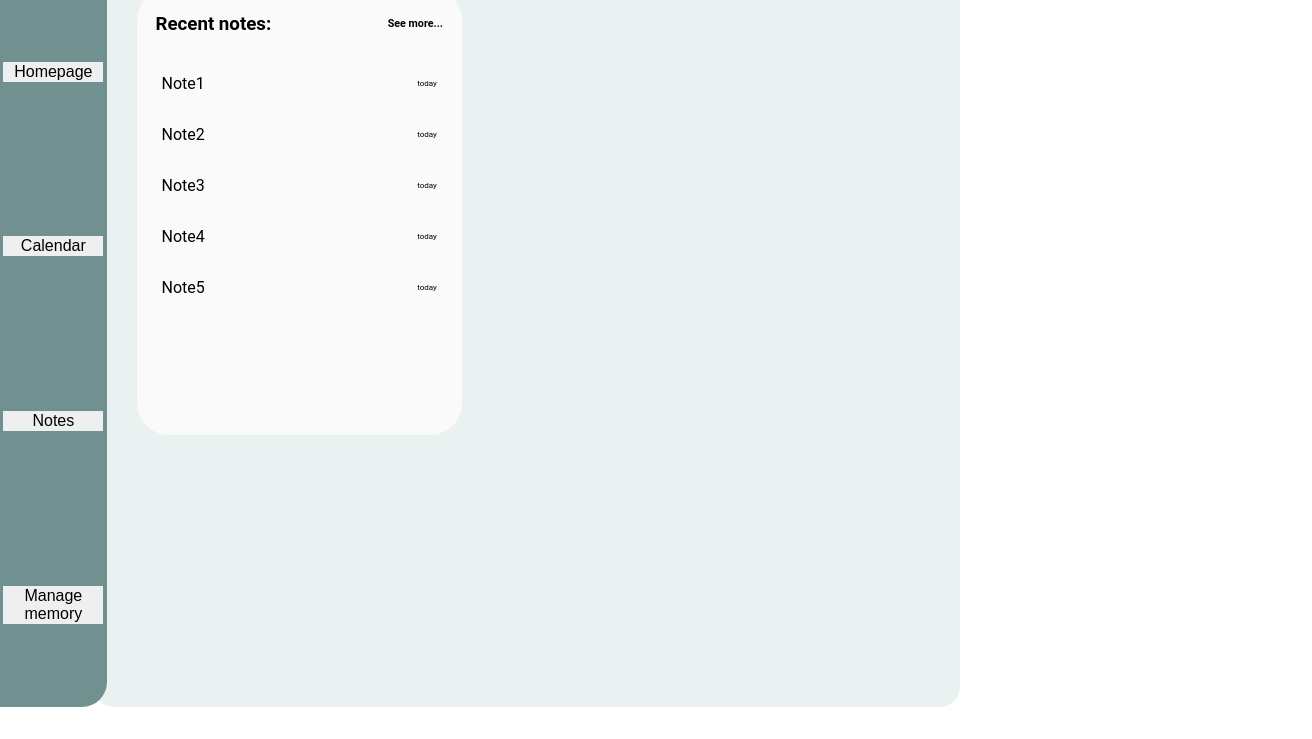
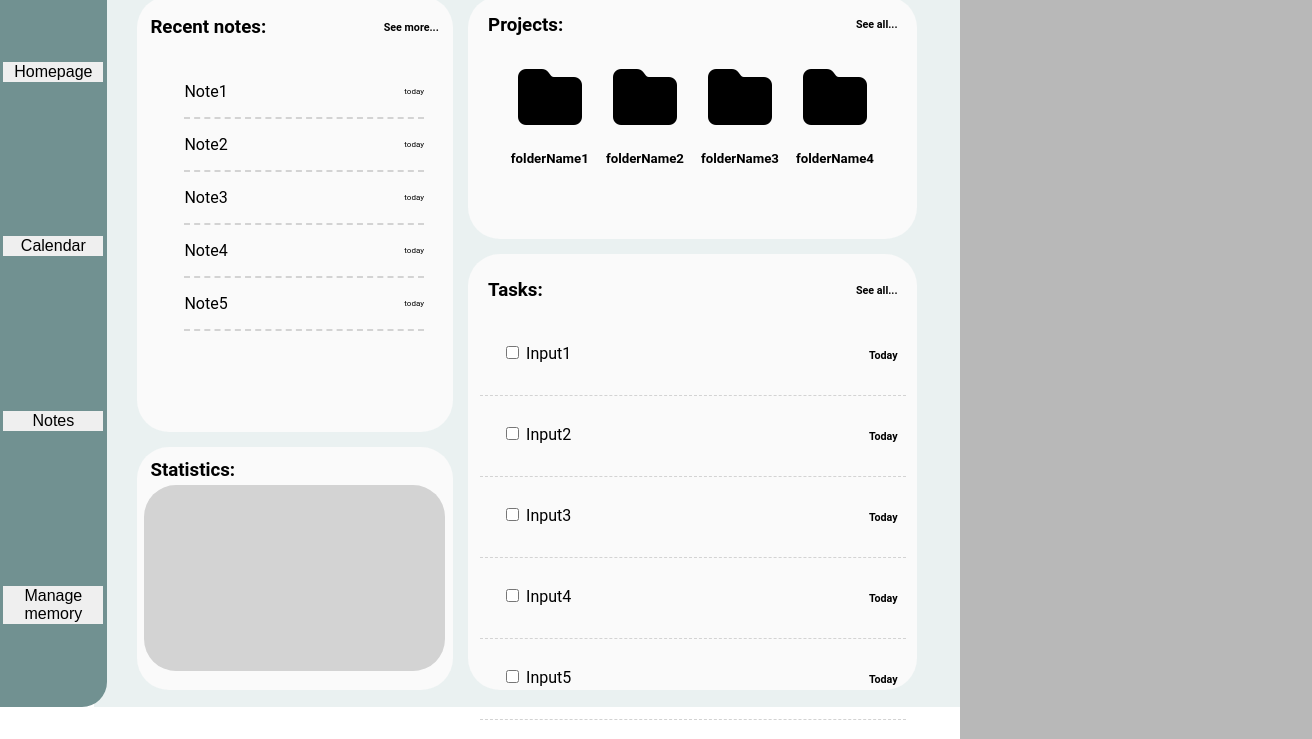
Before and after one commit to T-Tommasi/wag-ToDoApp, a website built with webpack: page src/template.html in a window 1280 px wide. Shown: the part 93-832 px from the top of the page, 1312 px wide, since content can reach past the window. Before the commit the page ends 800 px from the top, so only its background shows below. Built offline with nearby package versions, Linux system fonts and the light colour scheme.

Commit message:
(FEAT) Finished central area with temp elements
- Added temp elements for styling central area
- Styled most elements to be more appealing
- Created the necessary basic classes for functionality
- Initiated styling of last side-menu

```diff
--- a/package.json
+++ b/package.json
@@ -29,6 +29,7 @@
     "webpack-dev-server": "^5.2.0"
   },
   "dependencies": {
+    "@fortawesome/fontawesome-free": "^6.7.2",
     "webpack-merge": "^6.0.1"
   }
 }
--- a/src/index.js
+++ b/src/index.js
@@ -1,2 +1,3 @@
 import html from './template.html';
 import './style.css';
+import '@fortawesome/fontawesome-free/css/all.min.css'
--- a/src/style.css
+++ b/src/style.css
@@ -57,13 +57,13 @@ nav {
 
 .centralContent {
     background-color: #EAF1F1;
-    border-radius: 20px;
     grid-column: 2/10;
     grid-row: 1/13;
     padding: 2% 5%;
     margin-left: -1.5%;
     z-index: 8;
     grid-template: repeat(12, 1fr)/repeat(12, 1fr);
+    gap: 2%;
 }
 
 .pageTitle {
@@ -74,11 +74,11 @@ nav {
     margin: 0;
 }
 
-.noteList {
-    grid-column: 1/6;
-    grid-row: 2/9;
+.innerContainer {
     background-color: #FAFAFA;
     border-radius: 32px;
+    margin: 0;
+    padding: 2.5%;
 }
 
 .head  {
@@ -89,19 +89,83 @@ nav {
 }
 
 .noteList {
+    grid-column: 1/6;
+    grid-row: 2/9;
     text-decoration: none;
     list-style: none;
     flex-direction: column;
     justify-content: space-around;
-    margin: 0;
-    padding: 4%;
+
 }
 
 .innerNote {
     justify-content: space-between;
     align-items: center;
+    border-bottom: 2px lightgray dashed;
+    margin-right: 8%;
 }
 
 .innerNote p:last-child {
     font-size: 0.5em;
 }
+
+#statistics {
+    grid-column: 1/6;
+    grid-row: 9/13;
+}
+
+#statistics>.canvasContainer {
+    width: 100%;
+    height: 82%;
+    border-radius: 32px;
+    background-color: lightgrey;
+}
+
+#projects {
+    grid-column: 6/13;
+    grid-row: 2/6;
+}
+
+#tasks {
+    grid-column: 6/13;
+    grid-row: 6/13;
+}
+
+#folders {
+    height: 77%;
+    width: 99.8%;
+    overflow: scroll;
+}
+
+#folders>div {
+    flex-direction: column;
+    justify-content: center;
+    padding: 2%;
+    text-align: center;
+}
+
+#folders>div>i {
+    font-size: clamp(2em, 5vw, 10em);
+}
+
+.taskContainer {
+    flex-direction: column;
+    overflow: scroll;
+}
+
+.taskContainer>div {
+    border-bottom: lightgrey 1px dashed;
+    padding: 2%;
+    justify-content: space-between;
+    align-items: center;
+}
+
+.sideContent {
+    background-color: #b8b8b8;
+    width: 100%;
+    height: 100%;
+    padding: 5%;
+    grid-column: 10/13;
+    grid-row: 1/13;
+    grid-template: repeat(12,1fr)/repeat(12,1fr);
+}
--- a/src/template.html
+++ b/src/template.html
@@ -45,7 +45,7 @@
         </nav>
         <div class="centralContent grid">
             <div class="pageTitle">Dashboard</div>
-            <div class="noteList">
+            <div class="innerContainer noteList">
                 <div class="head flex">
                     <h3>Recent notes: </h3>
                     <h6>See more...</h6>
@@ -83,8 +83,81 @@
                     </li>
                 </ul>
             </div>
+            <div class="innerContainer" id="statistics">
+                <div class="head flex">
+                    <h3>Statistics: </h3>
+                </div>
+                <div class="canvasContainer"></div>
+            </div>
+            <div class="innerContainer" id="projects">
+                <div class="head flex">
+                    <h3>Projects: </h3>
+                    <h6>See all...</h6>
+                </div>
+                <div class="flex flexCentral" id="folders">
+                    <div class="flex flexCentral" id="folder1">
+                        <i class="fa-solid fa-folder fa-6x"></i>
+                        <h5>folderName1</h5>
+                    </div>
+                    <div class="flex" id="folder2">
+                        <i class="fa-solid fa-folder fa-6x"></i>
+                        <h5>folderName2</h5>
+                    </div>
+                    <div class="flex" id="folder3">
+                        <i class="fa-solid fa-folder fa-6x"></i>
+                        <h5>folderName3</h5>
+                    </div>
+                    <div class="flex" id="folder4">
+                        <i class="fa-solid fa-folder fa-6x"></i>
+                        <h5>folderName4</h5>
+                    </div>
+                </div>
+            </div>
+            <div class="innerContainer" id="tasks">
+                <div class="head flex">
+                    <h3>Tasks: </h3>
+                    <h6>See all...</h6>
+                </div>
+                <div class="taskContainer flex">
+                    <div class="flex" id="input1">
+                        <fieldset>
+                            <input type="checkbox" name="input1" id="input1">
+                            <label for="input1">Input1</label>
+                        </fieldset>
+                        <h6>Today</h6>
+                    </div>
+                    <div class="flex" id="input2">
+                        <fieldset>
+                            <input type="checkbox" name="input2" id="input2">
+                            <label for="input1">Input2</label>
+                        </fieldset>
+                        <h6>Today</h6>
+                    </div>
+                    <div class="flex" id="input3">
+                        <fieldset>
+                            <input type="checkbox" name="input3" id="input3">
+                            <label for="input1">Input3</label>
+                        </fieldset>
+                        <h6>Today</h6>
+                    </div>
+                    <div class="flex" id="input4">
+                        <fieldset>
+                            <input type="checkbox" name="input4" id="input4">
+                            <label for="input1">Input4</label>
+                        </fieldset>
+                        <h6>Today</h6>
+                    </div>
+                    <div class="flex" id="input5">
+                        <fieldset>
+                            <input type="checkbox" name="input5" id="input5">
+                            <label for="input1">Input5</label>
+                        </fieldset>
+                        <h6>Today</h6>
+                    </div>
+                </div>
+            </div>
         </div>
-        <div class="sideContent"></div>
+        <div class="sideContent grid"></div>
     </div>
 </body>
 </html>
```
Also changed, not shown: 1 other file.
